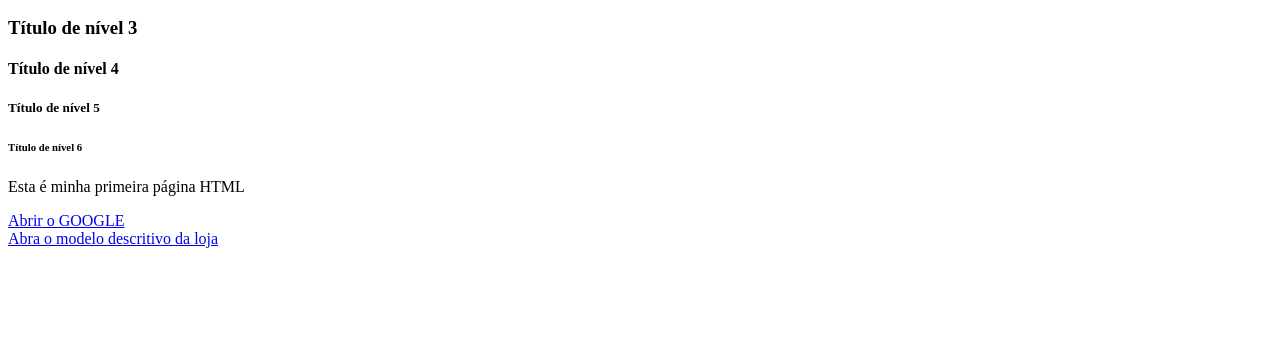
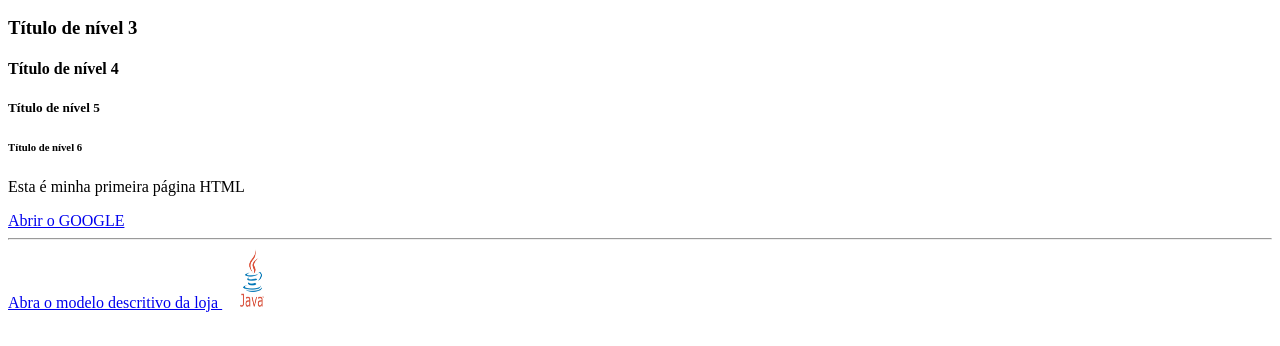
Before and after one commit to weskleymb/exemplohtmlcss, a website: page public_html/index.html in a window 1280 px wide. Shown: the part 110-456 px from the top of the page. Drawn offline with Linux system fonts and the light colour scheme.

Commit message:
Commit inicial

```diff
--- a/public_html/index.html
+++ b/public_html/index.html
@@ -16,8 +16,10 @@
             Abrir o GOOGLE
         </a>
         <br />
+        <hr />
         <a href="modelos/descritivo.pdf">
             Abra o modelo descritivo da loja
         </a>
+        <img src="imagens/foto.jpg" width="60" height="60" alt="Java" />
     </body>
 </html>
```
Also changed, not shown: public_html/imagens/foto.jpg (added).
